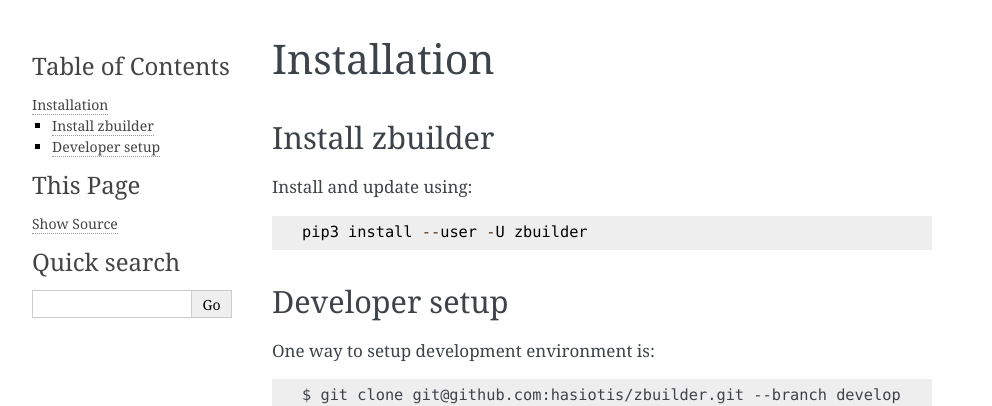
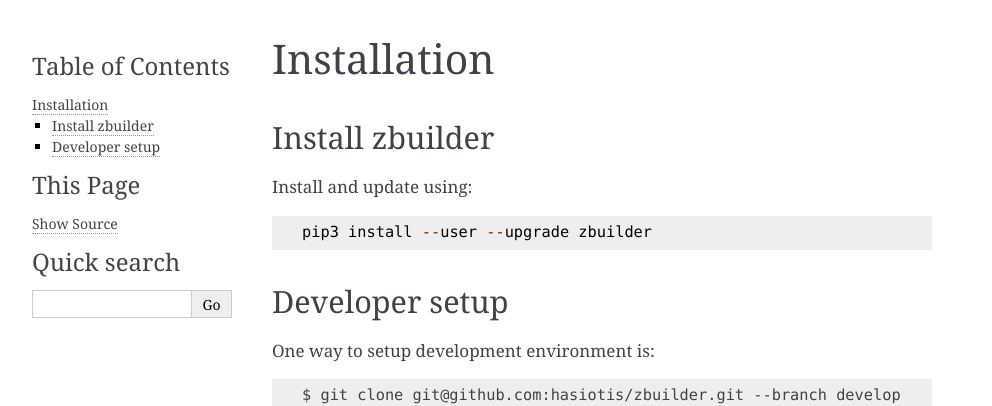
Before and after one commit to hasiotis/zbuilder, a Sphinx documentation site: the page built from docs/install.rst, in a window 1280 px wide. Shown: the top 406 px of the page, without its empty margins (148-1140 px from the left). Built offline with Sphinx 7.4.7, drawn with Linux system fonts in a browser that asks for light colours.

Commit message:
Trigger readthedocs

```diff
--- a/docs/install.rst
+++ b/docs/install.rst
@@ -6,7 +6,7 @@
 
 Install and update using::
 
- pip3 install --user -U zbuilder
+ pip3 install --user --upgrade zbuilder
 
 Developer setup
 ---------------
```
Also changed, not shown: README.md (+4 -0 lines), 2 other files.
